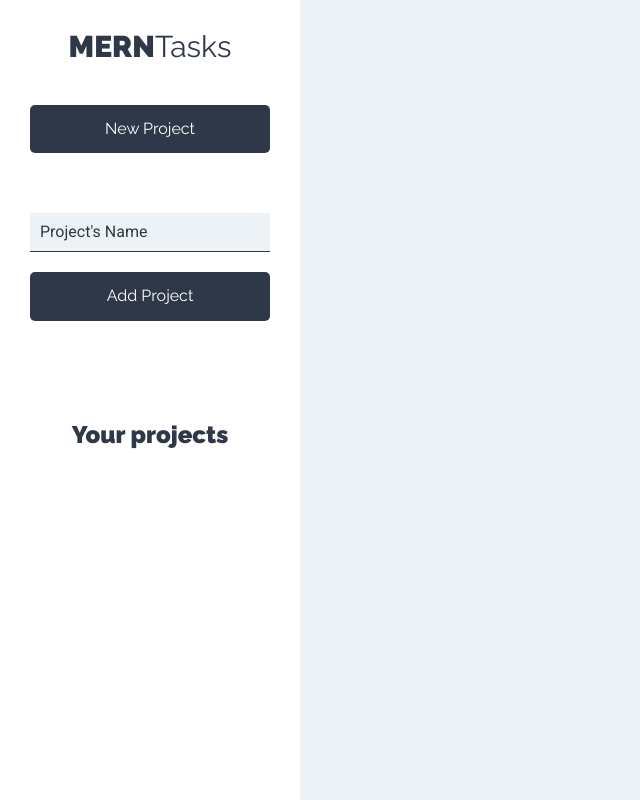
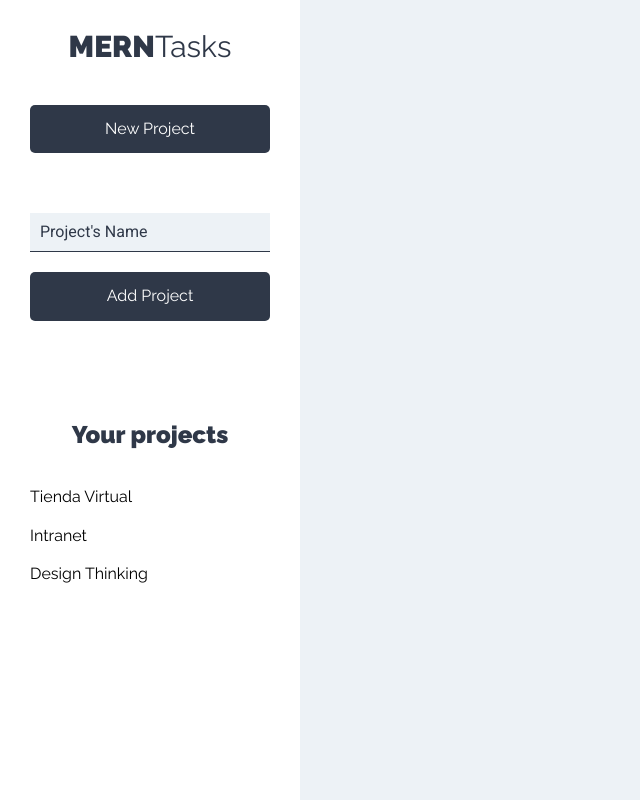
Before and after one commit to jaimeduque17/MERN-tasks-client, a React (Create React App) app: page /projects in a window 1280 px wide. Shown: the whole page, without its empty margins (0-640 px from the left). Built offline with nearby package versions, Linux system fonts and the light colour scheme.

Commit message:
Listing the projects created

```diff
--- a/src/components/layout/Sidebar.js
+++ b/src/components/layout/Sidebar.js
@@ -1,5 +1,6 @@
 import React from 'react';
 import NewProject from '../projects/NewProject';
+import ProjectList from '../projects/ProjectList';
 
 const Sidebar = () => {
     return (
@@ -8,6 +9,7 @@ const Sidebar = () => {
             <NewProject />
             <div className="projects">
                 <h2>Your projects</h2>
+                <ProjectList />
             </div>
         </aside>
     );
--- a/src/components/projects/NewProject.js
+++ b/src/components/projects/NewProject.js
@@ -1,6 +1,37 @@
-import React, { Fragment } from 'react';
+import React, { Fragment, useState } from 'react';
 
 const NewProject = () => {
+
+    // Project's state
+    const [project, saveProject] = useState({
+        name: ''
+    });
+
+    // Extract project's name
+    const { name } = project;
+
+    // Read input's content
+    const onChangeProject = e => {
+        saveProject({
+            ...project,
+            [e.target.name]: e.target.value
+        })
+    }
+
+    // When the user send a project
+    const onSubmitProject = e => {
+        e.preventDefault();
+
+        // Validate the project
+
+
+        // Add to the state
+
+
+        // Restart the form
+
+    }
+
     return (
         <Fragment>
             <button
@@ -10,13 +41,16 @@ const NewProject = () => {
                 New Project
         </button>
             <form
-            className="form-new-project"
+                className="form-new-project"
+                onSubmit={onSubmitProject}
             >
                 <input
                     type="text"
                     className="input-text"
                     placeholder="Project's Name"
                     name="name"
+                    value={name}
+                    onChange={onChangeProject}
                 />
                 <input
                     type="submit"
--- /dev/null
+++ b/src/components/projects/Project.js
@@ -0,0 +1,16 @@
+import React from 'react';
+
+const Project = ({ project }) => {
+    return (
+        <li>
+            <button
+                type="button"
+                className="btn btn-blank"
+            >
+                {project.name}
+            </button>
+        </li>
+    );
+}
+
+export default Project;
--- /dev/null
+++ b/src/components/projects/ProjectList.js
@@ -0,0 +1,25 @@
+import React from 'react';
+import Project from './Project';
+
+const
+    ProjectList = () => {
+
+        const projects = [
+            { name: 'Tienda Virtual' },
+            { name: 'Intranet' },
+            { name: 'Design Thinking' }
+        ]
+
+        return (
+            <ul className="list-projects">
+                {projects.map(project => (
+                    <Project
+                        project={project}
+                    />
+                ))}
+            </ul>
+        );
+    }
+
+export default
+    ProjectList;
```
